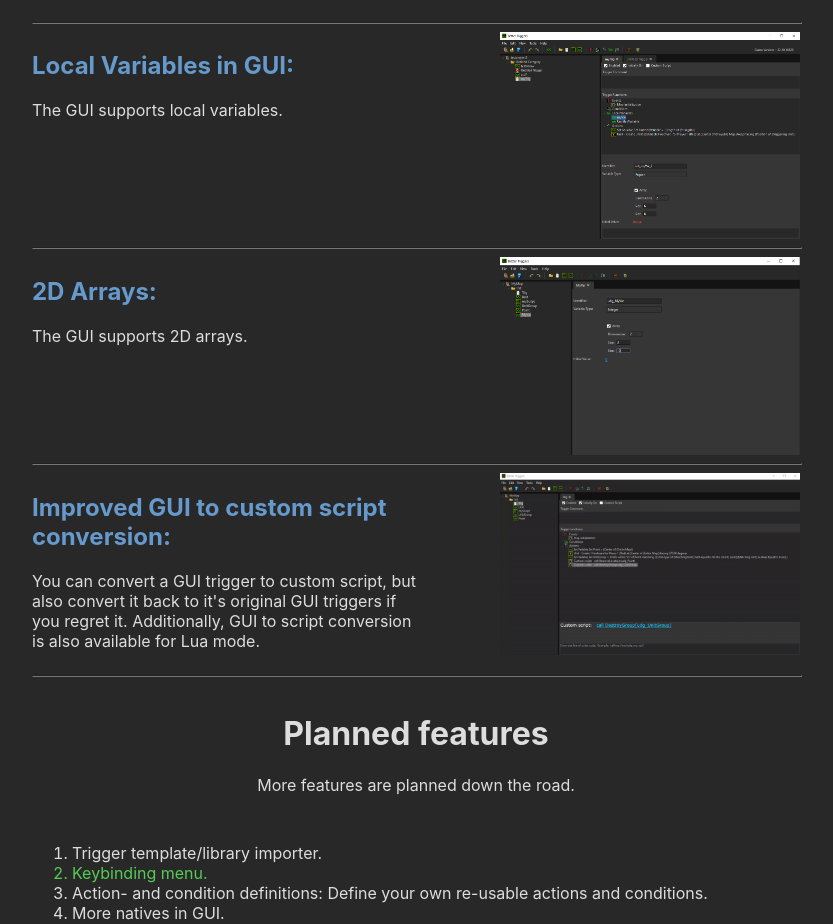
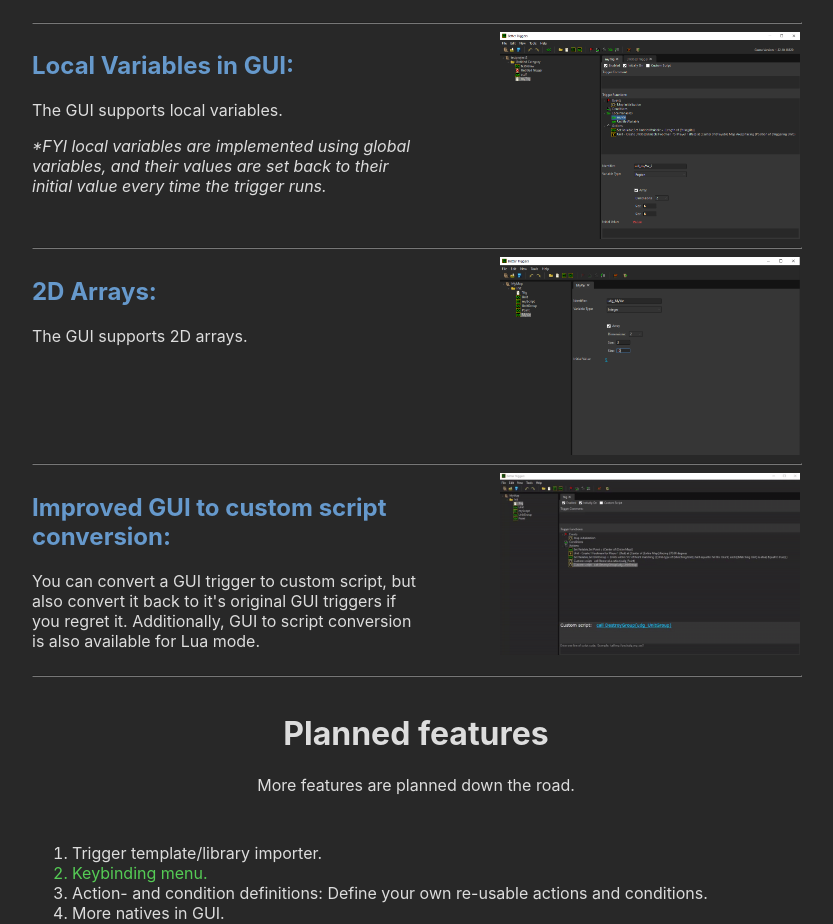
Before and after one commit to TheLazzoro/BetterTriggersGuide, a React (Vite) app: page / in a window 1280 px wide. Shown: the part 3081-4005 px from the top of the page, without its empty margins (224-1057 px from the left). Built offline with nearby package versions, Linux system fonts and the light colour scheme.

Commit message:
text update

```diff
--- a/src/routes/Home.tsx
+++ b/src/routes/Home.tsx
@@ -123,6 +123,8 @@ export const Home = () => {
                     <div className="column1">
                         <h2 style={{ paddingTop: "0px" }}>Local Variables in GUI:</h2>
                         <p>The GUI supports local variables.</p>
+                        <p style={{ fontStyle: "italic" }}>*FYI local variables are implemented using global variables,
+                        and their values are set back to their initial value every time the trigger runs.</p>
                     </div>
                     <div className="column2">
                         <ImageComponent img={pngLocalVariables} />
```
